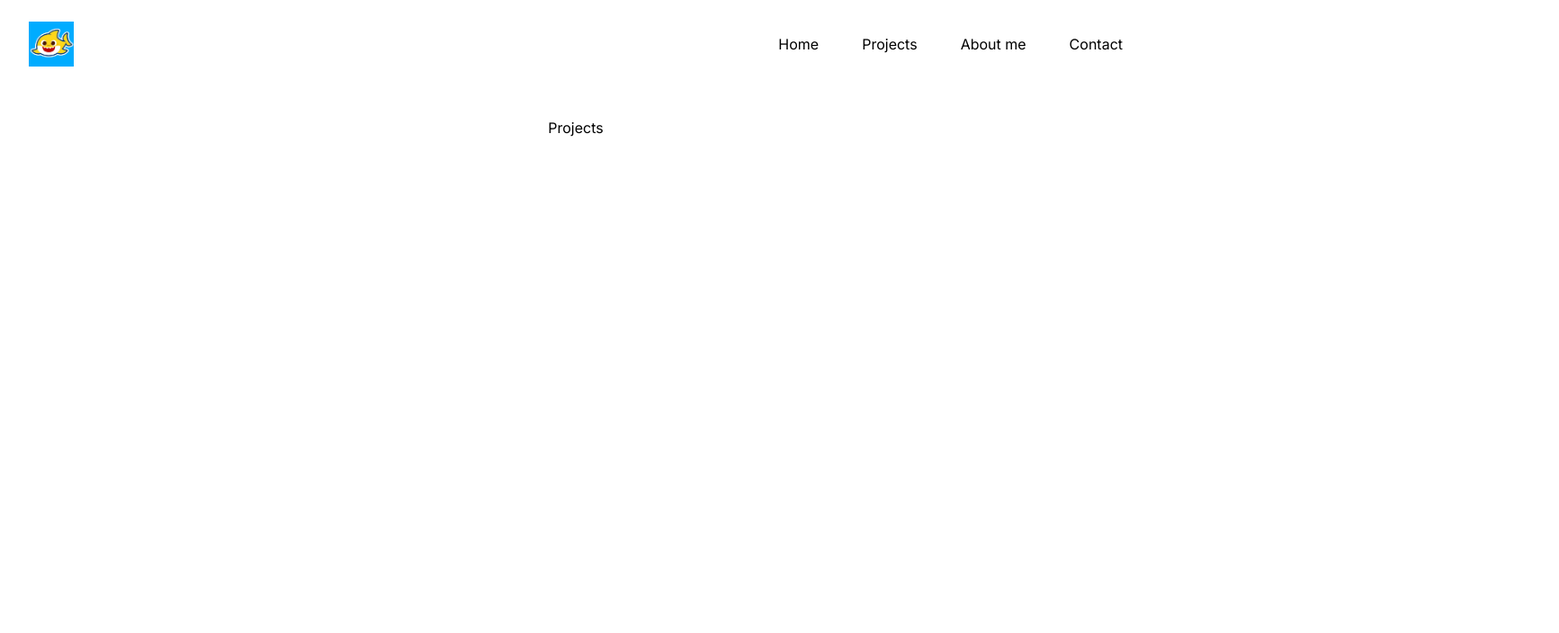
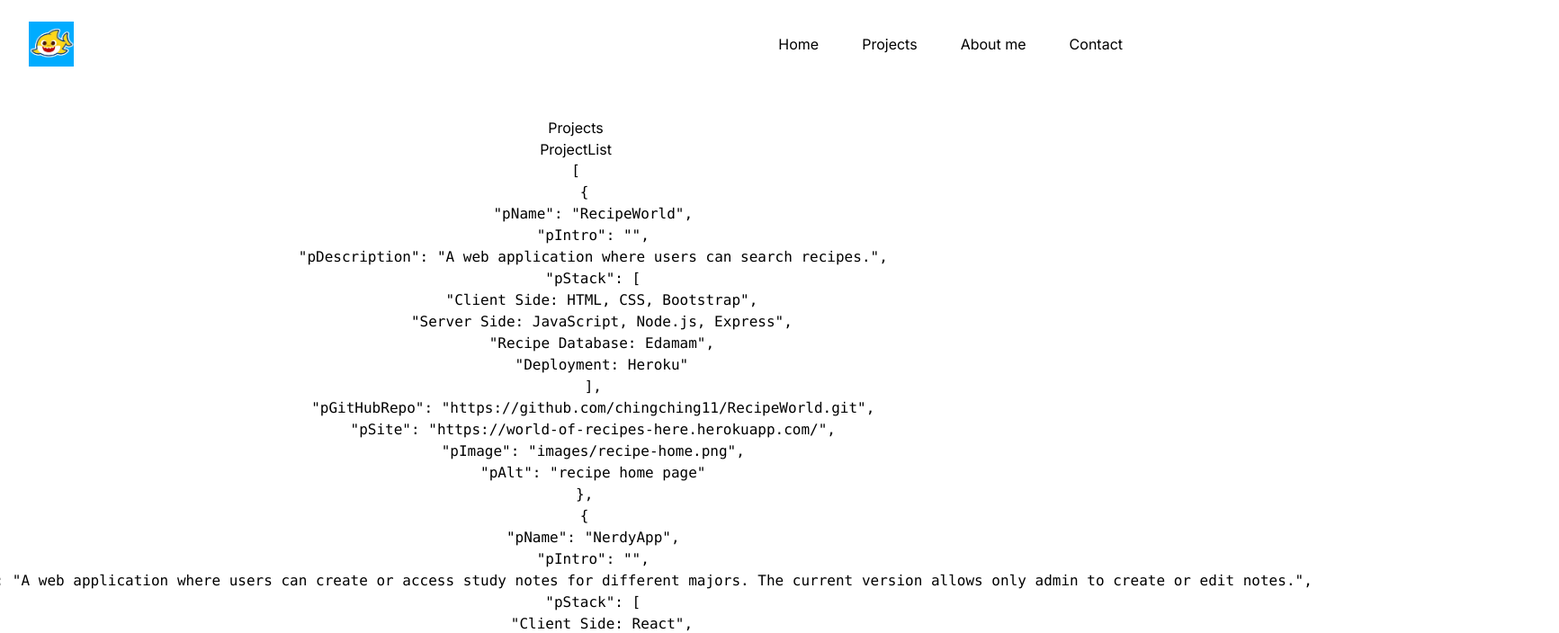
Before and after one commit to chingching11/ching_portfolio, a Next.js app: page /projects in a window 1280 px wide. Shown: the top 704 px of the page at 90% size, 1733 px wide, since content can reach past the window. Built offline with nearby package versions, Linux system fonts and the light colour scheme.

Commit message:
added project list

```diff
--- a/src/app/projects/page.jsx
+++ b/src/app/projects/page.jsx
@@ -1,8 +1,12 @@
 import React from 'react'
+import ProjectList from '../components/ProjectList'
 
 function Projects() {
   return (
-    <div>Projects</div>
+    <div>
+      Projects
+      <ProjectList />
+    </div>
   )
 }
 
```
